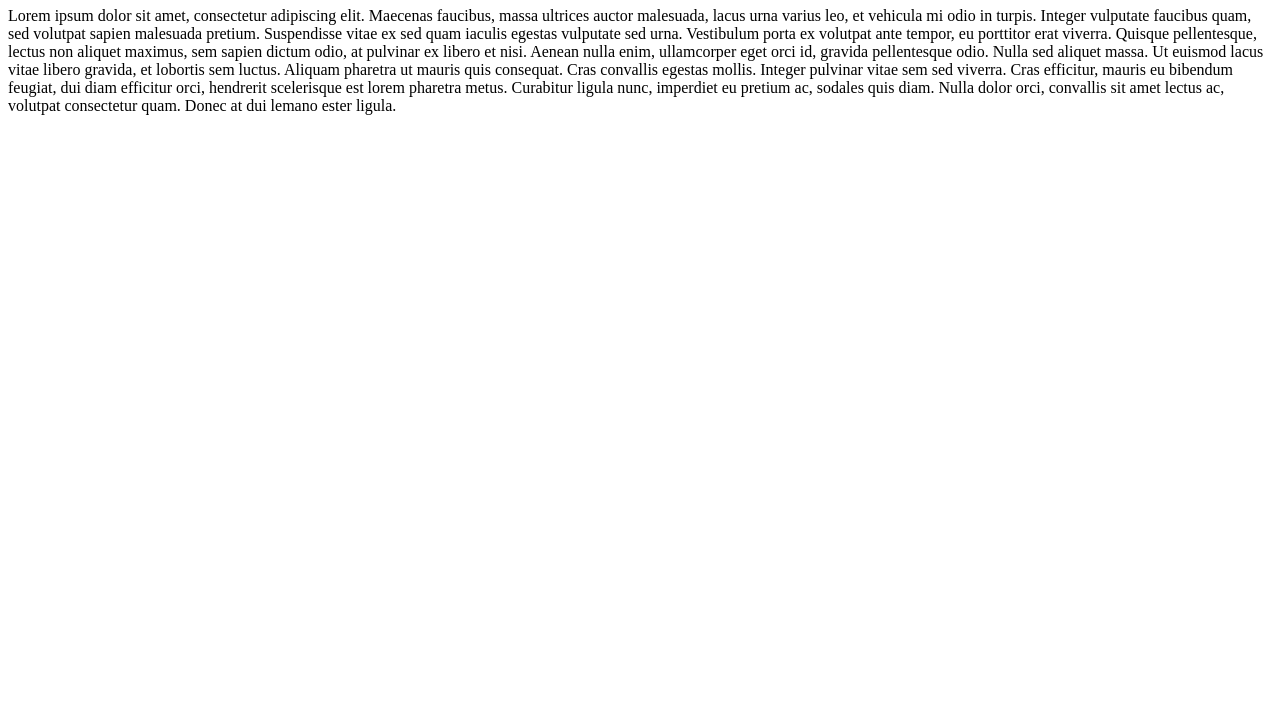
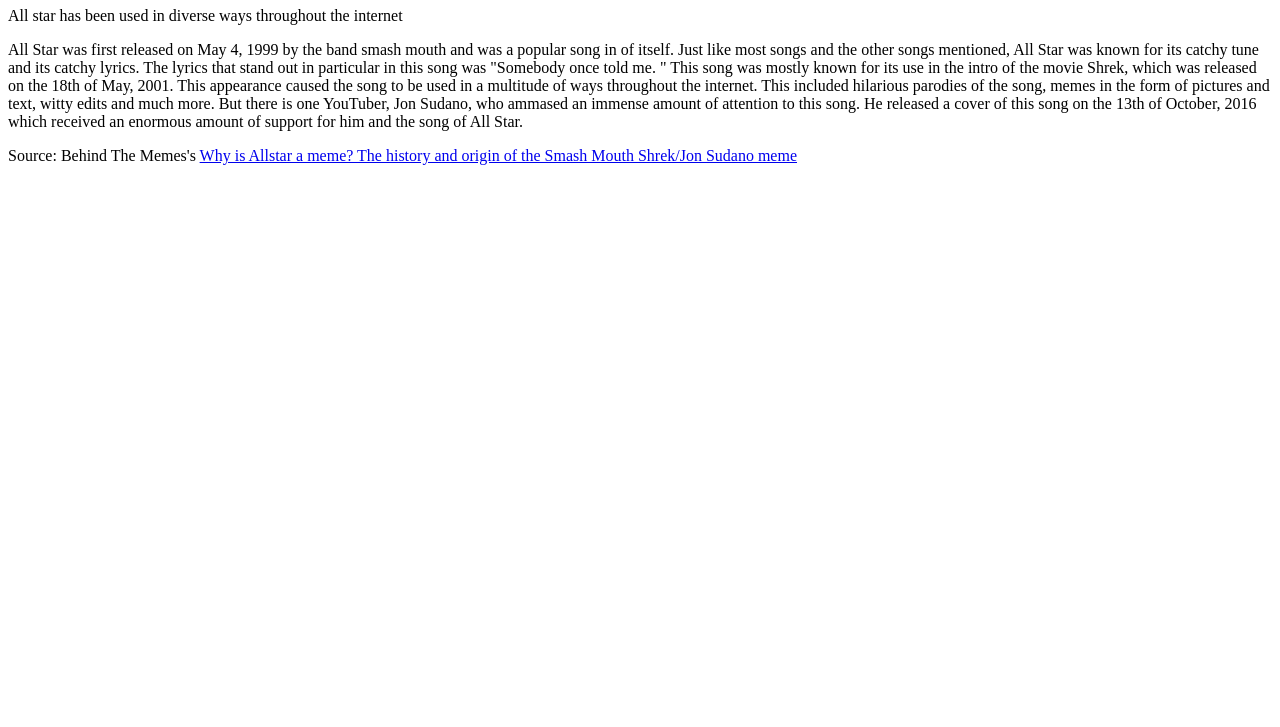
Before and after one commit to b2026mhtBriola/RbBriolaFelarca, a plain HTML site: page subpages/allstar.html in a window 1280 px wide. Shown: the part 73-800 px from the top of the page. Drawn offline with Linux system fonts and the light colour scheme.

Commit message:
Added content, information about the song, in allstar.html

```diff
--- a/subpages/allstar.html
+++ b/subpages/allstar.html
@@ -19,9 +19,10 @@
 
   <h1>All Star by Smash Mouth</h1>
 
-  <p>
-Lorem ipsum dolor sit amet, consectetur adipiscing elit. Maecenas faucibus, massa ultrices auctor malesuada, lacus urna varius leo, et vehicula mi odio in turpis. Integer vulputate faucibus quam, sed volutpat sapien malesuada pretium. Suspendisse vitae ex sed quam iaculis egestas vulputate sed urna. Vestibulum porta ex volutpat ante tempor, eu porttitor erat viverra. Quisque pellentesque, lectus non aliquet maximus, sem sapien dictum odio, at pulvinar ex libero et nisi. Aenean nulla enim, ullamcorper eget orci id, gravida pellentesque odio. Nulla sed aliquet massa. Ut euismod lacus vitae libero gravida, et lobortis sem luctus. Aliquam pharetra ut mauris quis consequat. Cras convallis egestas mollis. Integer pulvinar vitae sem sed viverra. Cras efficitur, mauris eu bibendum feugiat, dui diam efficitur orci, hendrerit scelerisque est lorem pharetra metus. Curabitur ligula nunc, imperdiet eu pretium ac, sodales quis diam. Nulla dolor orci, convallis sit amet lectus ac, volutpat consectetur quam. Donec at dui lemano ester ligula.
-  </p>
+  <p>All star has been used in diverse ways throughout the internet</p>
+  <p>All Star was first released on May 4, 1999 by the band smash mouth and was a popular song in of itself. Just like most songs and the other songs mentioned, All Star was known for its catchy tune and its catchy lyrics. The lyrics that stand out in particular in this song was "Somebody once told me. " This song was mostly known for its use in the intro of the movie Shrek, which was released on the 18th of May, 2001. This appearance caused the song to be used in a multitude of ways throughout the internet. This included hilarious parodies of the song, memes in the form of pictures and text, witty edits and much more. But there is one YouTuber, Jon Sudano, who ammased an immense amount of attention to this song. He released a cover of this song on the 13th of October, 2016 which received an enormous amount of support for him and the song of All Star. </p>
+
+  <p>Source: Behind The Memes's <a href="https://youtu.be/Z4cBx2DXNEw">Why is Allstar a meme? The history and origin of the Smash Mouth Shrek/Jon Sudano meme</a></p>
 
   <footer>
 
```
Also changed, not shown: index.html (+1 -1 lines), formatting.css (line endings or trailing spaces).
